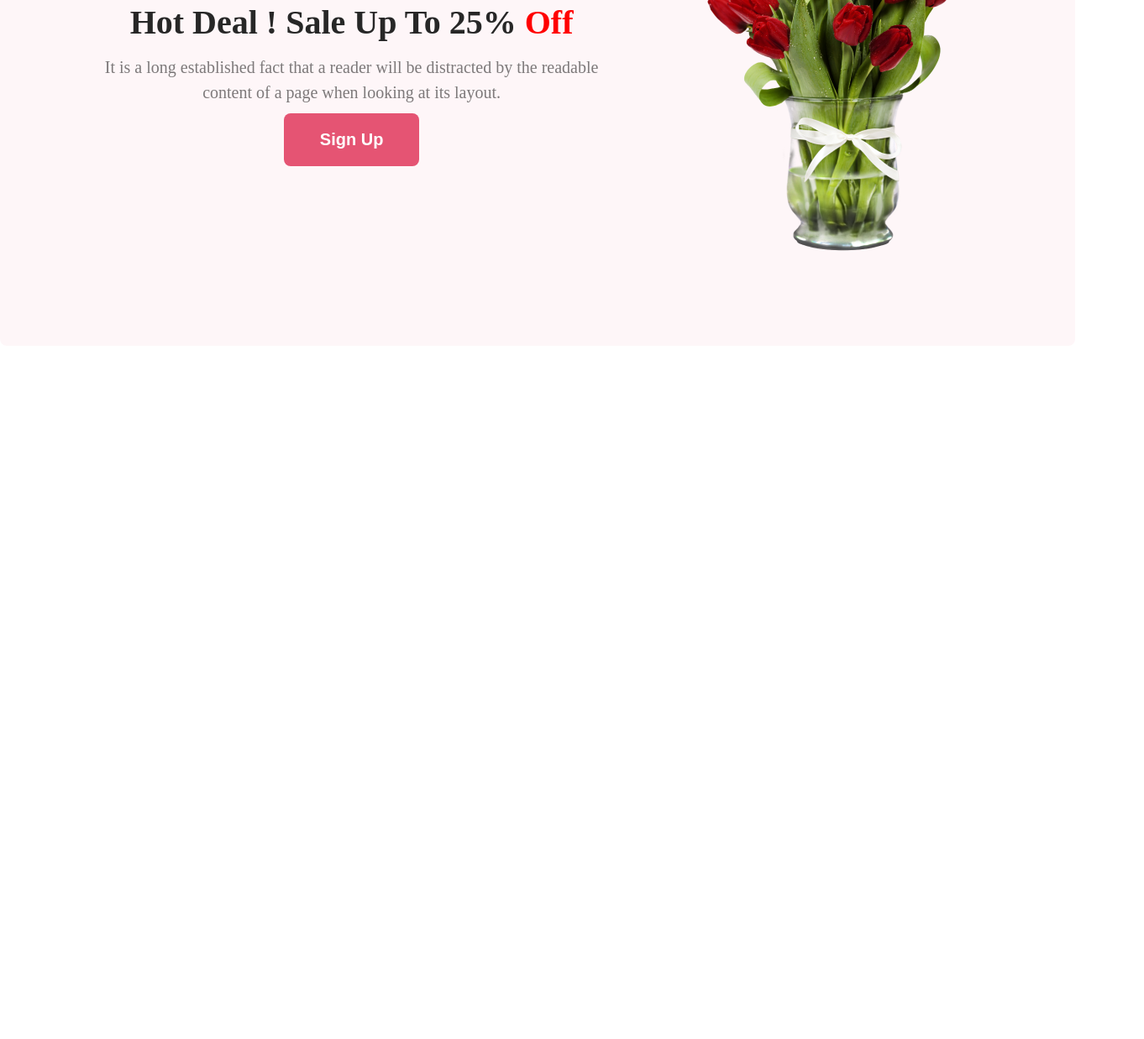
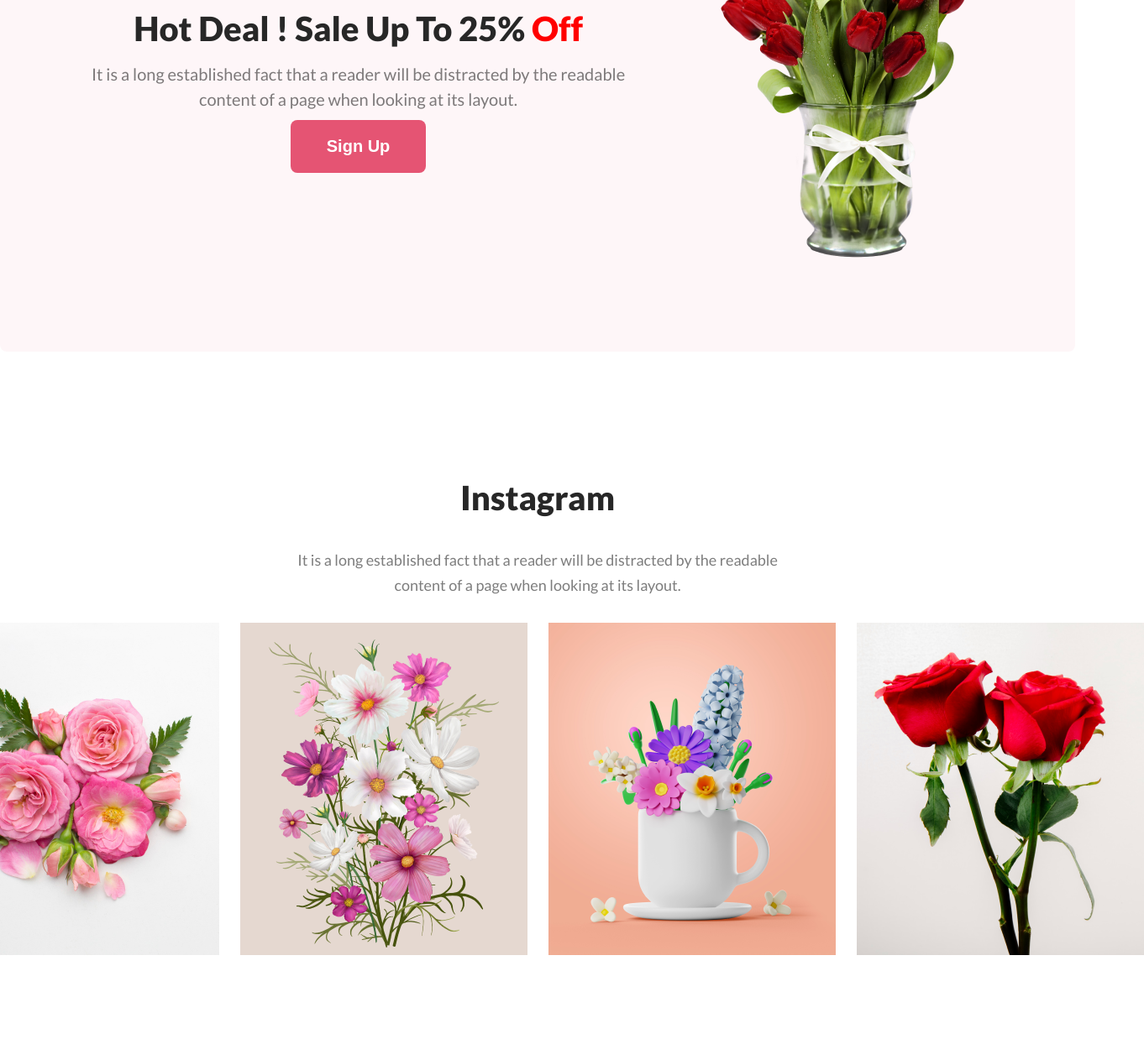
Before and after one commit to M-Arafat61/flower-shop-website, a plain HTML site: page index.html in a window 1280 px wide. Shown: the part 2238-3476 px from the top of the page at 84% size, 1362 px wide, since content can reach past the window. Before the commit the page ends 2650 px from the top, so only its background shows below. Drawn offline with Linux system fonts and the light colour scheme.

Commit message:
instagram section creation with a bunch of flowers

```diff
--- a/index.html
+++ b/index.html
@@ -92,6 +92,20 @@
             </div>
         </section>
 
+<!-- instagram section -->
+        <section class="ig-section">
+            <div class="ig-container">
+                <h1 class="ig-title">Instagram</h1>
+                <p class="ig-desc">It is a long established fact that a reader will be distracted by the readable <br> content of a page when looking at its layout.</p>
+            </div>
+            <div class="ig-images">
+                <img src="flower assets/Flower 01.png" alt="">
+                <img src="flower assets/Rectangle 4.png" alt="">
+                <img src="flower assets/Rectangle 5.png" alt="">
+                <img src="flower assets/Rectangle 6.png" alt="">
+            </div>
+        </section>
+
     </main>
     <footer>
 
--- a/styles/style.css
+++ b/styles/style.css
@@ -3,7 +3,9 @@
     margin: 0;
     padding: 0;
 }
-
+body{
+    font-family: Lato;
+}
 
 /* banner section styles */
 .banner-section{
@@ -66,7 +68,7 @@ p{
 .flower-title{
     color: #272727;
     text-align: center;
-    font-size: 35px;
+    font-size: 40px;
     font-weight: 800;
     margin-top: 150px;
     margin-bottom: 20px;
@@ -198,5 +200,35 @@ span {
     border-radius: 8px;
     background: #E55473;
     color: #FFF;
+}
 
+/* instagram section styles */
+.ig-section{
+    width: auto;
+    text-align: center;
 }
+.ig-container{
+    align-items: center;
+}
+.ig-title{
+    color: #272727;
+    text-align: center;
+    font-size: 40px;
+    font-weight: 800;
+    padding-top: 150px;
+    padding-bottom: 20px;
+}
+.ig-desc{
+    text-align: center;
+    font-size: 18px;
+    font-weight: 400;
+    color: rgba(39, 39, 39, 0.60);
+    padding-bottom: 20px;
+}
+.ig-images{
+    display: flex;
+    flex-shrink: 0;
+    justify-content: center;
+    gap: 25px;
+    padding-bottom: 100px;
+}
```
